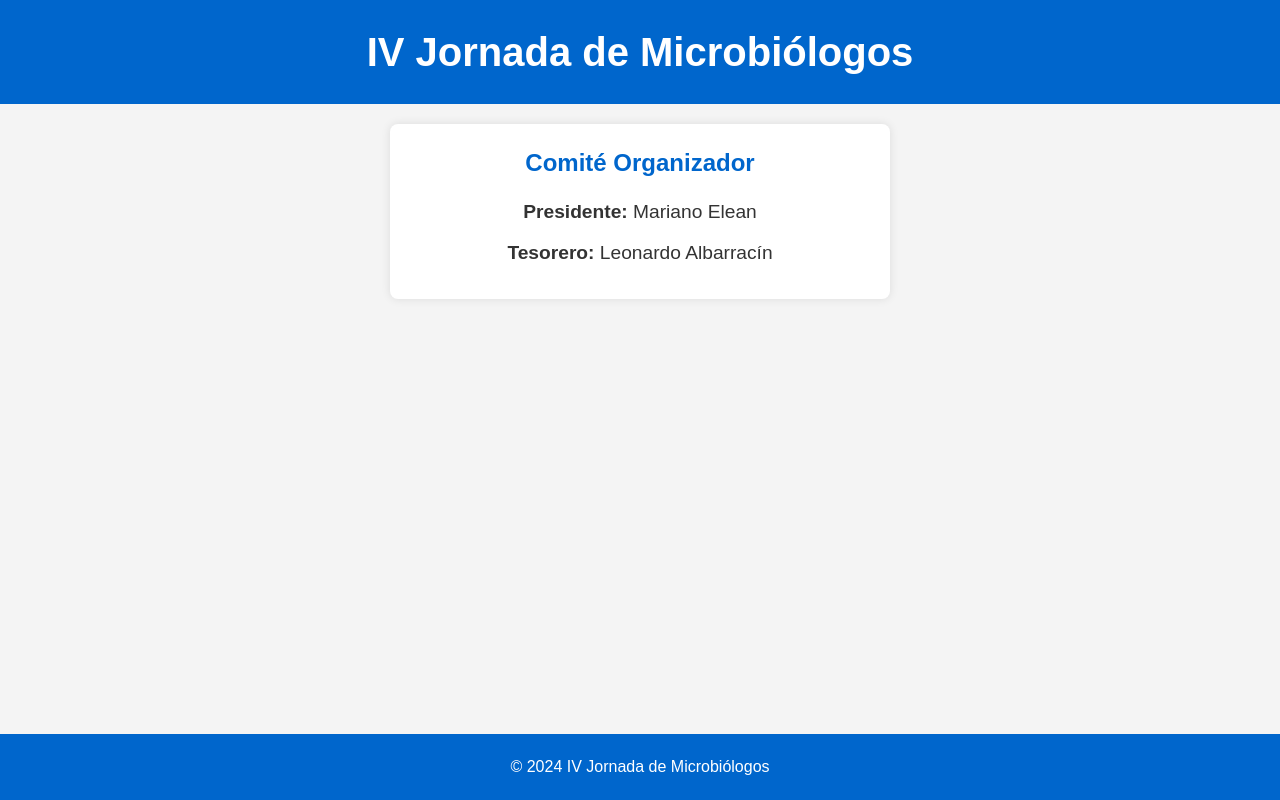
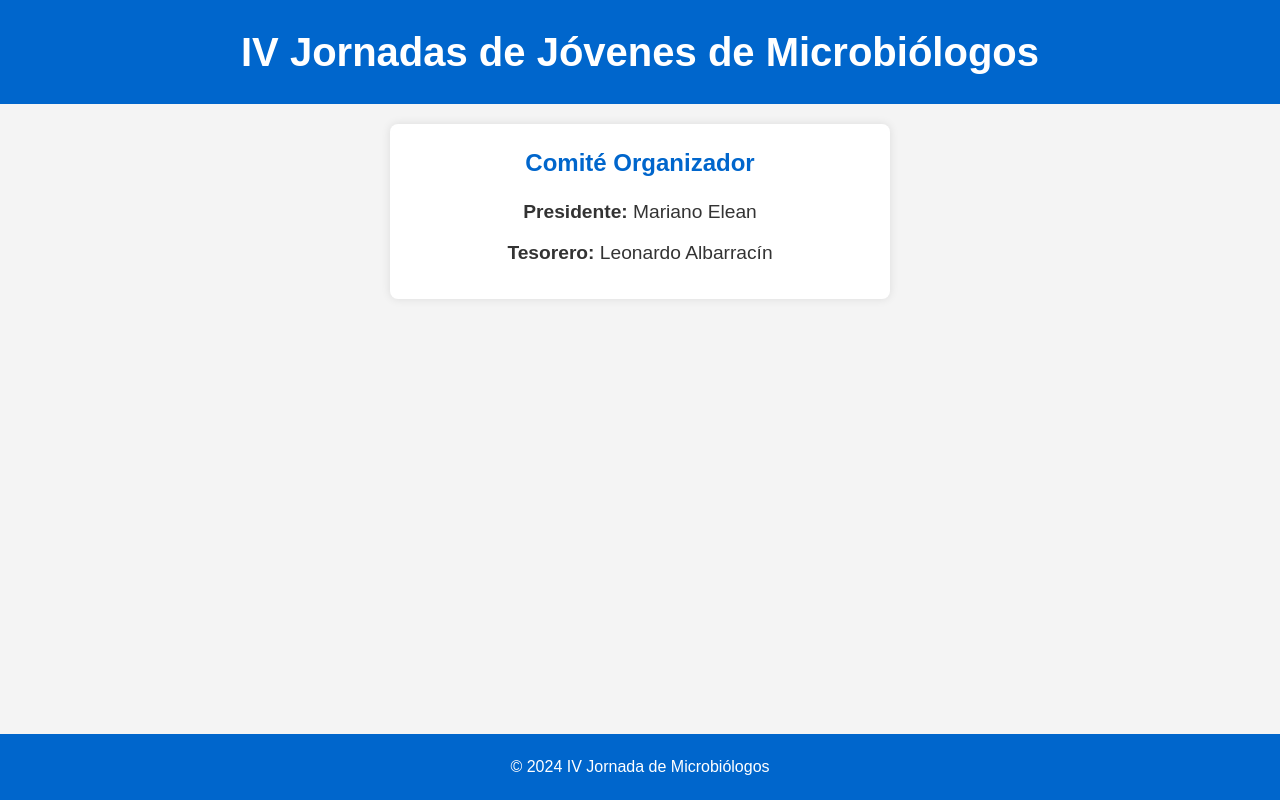
Before and after one commit to aamnoa/jjm, a plain HTML site: page index.html in a window 1280 px wide. Drawn offline with Linux system fonts and the light colour scheme.

Commit message:
Add files via upload

```diff
--- a/index.html
+++ b/index.html
@@ -8,7 +8,7 @@
 </head>
 <body>
     <header>
-        <h1>IV Jornada de Microbiólogos</h1>
+        <h1>IV Jornadas de Jóvenes de Microbiólogos</h1>
     </header>
 
     <main>
```
